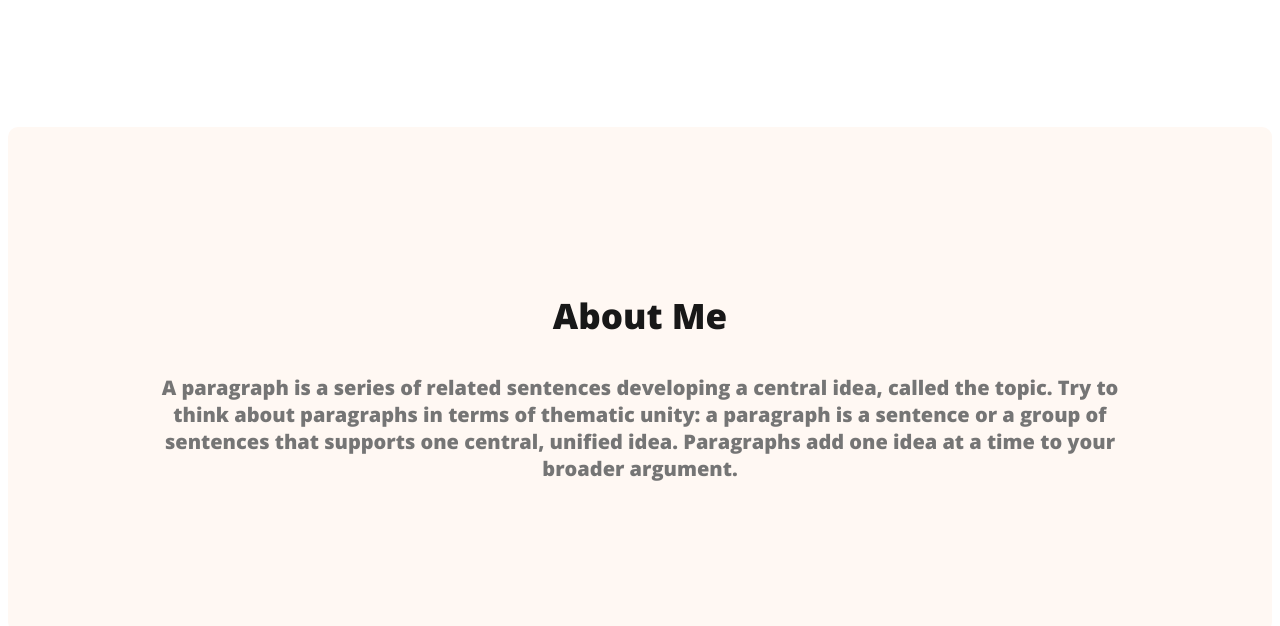
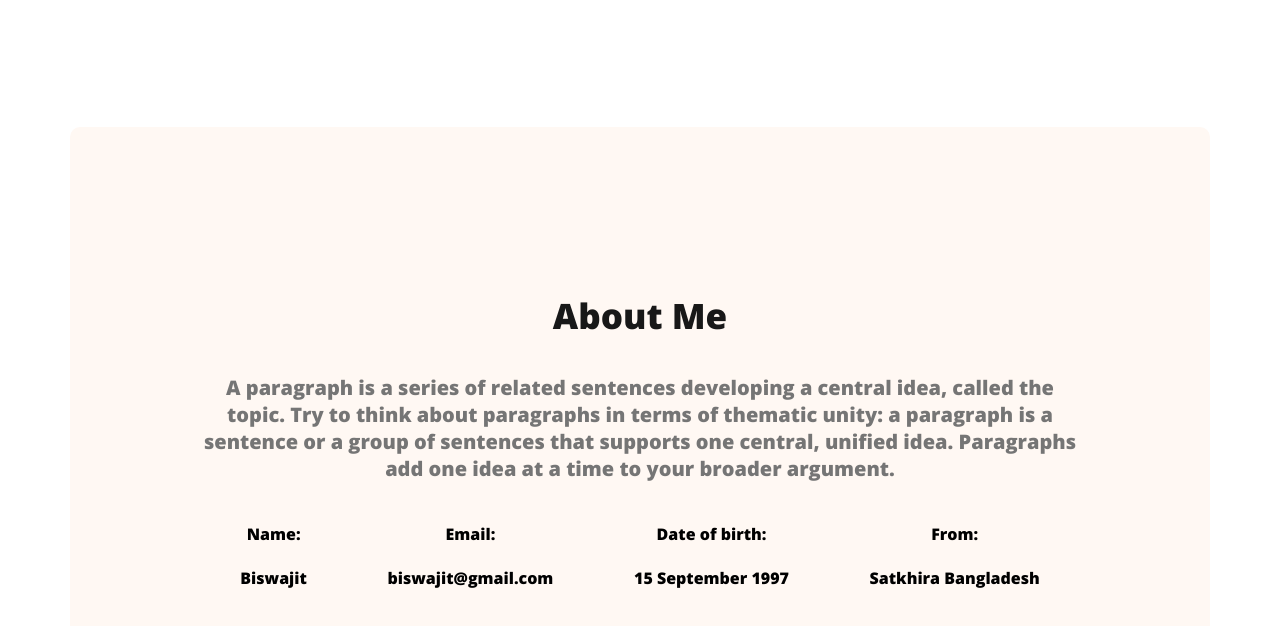
Before and after one commit to Biswajitmo/web-developer-portfolio, a plain HTML site: page index.html in a window 1280 px wide. Shown: the part 590-1216 px from the top of the page. Drawn offline with nearby package versions, Linux system fonts and the light colour scheme.

Commit message:
about information

```diff
--- a/index.html
+++ b/index.html
@@ -34,6 +34,25 @@
 <section class="about">
     <h3 class="section-title">About Me</h3>
     <p class="section-description">A paragraph is a series of related sentences developing a central idea, called the topic. Try to think about paragraphs in terms of thematic unity: a paragraph is a sentence or a group of sentences that supports one central, unified idea. Paragraphs add one idea at a time to your broader argument.</p>
+    <div class="about-info-container">
+        <!-- .about-info*4>h4.info-title+p.info-description -->
+        <div class="about-info">
+            <h4 class="info-title">Name:</h4>
+            <p class="info-description">Biswajit</p>
+        </div>
+        <div class="about-info">
+            <h4 class="info-title">Email:</h4>
+            <p class="info-description">biswajit@gmail.com</p>
+        </div>
+        <div class="about-info">
+            <h4 class="info-title">Date of birth:</h4>
+            <p class="info-description">15 September 1997</p>
+        </div>
+        <div class="about-info">
+            <h4 class="info-title">From:</h4>
+            <p class="info-description">Satkhira Bangladesh</p>
+        </div>
+    </div>
 </section>
     </main>
     <footer>
--- a/styles/portfolio.css
+++ b/styles/portfolio.css
@@ -83,7 +83,10 @@ nav a{
     margin-bottom: 10px;
 }
 /* Main section styles */
-
+main{
+    max-width: 1140px;
+    margin: 0 auto;
+}
 
 /* About section styles */
 .about{
@@ -92,3 +95,10 @@ nav a{
     background: #FFF8F3;
     margin: 130px 0;
 }
+.about-info-container{
+    display: flex;
+    justify-content: space-around;
+}
+.about-info{
+    text-align: center;
+}
```
